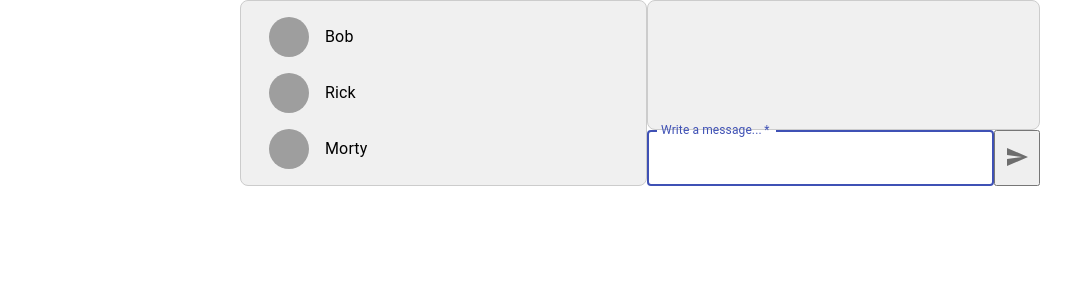
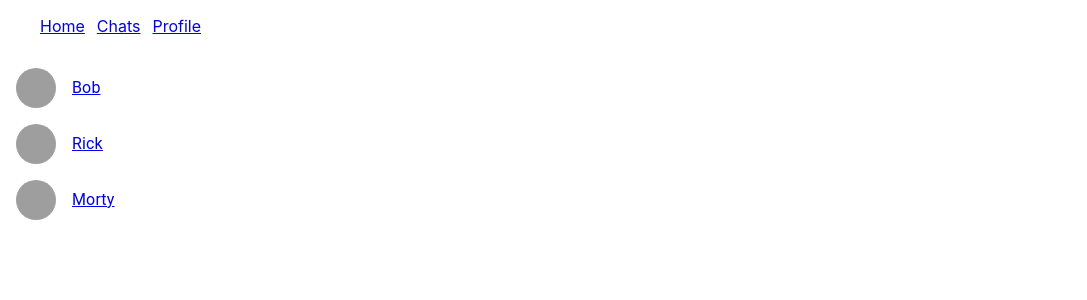
Before and after one commit to youryCh/react-gb-project, a React (Create React App) app: page /chats in a window 1280 px wide. Shown: the top 300 px of the page, without its empty margins (0-1087 px from the left). Built offline with nearby package versions, Linux system fonts and the light colour scheme; grey boxes are pictures that could not be loaded.

Commit message:
lesson 4

```diff
--- a/package.json
+++ b/package.json
@@ -10,6 +10,7 @@
     "@testing-library/user-event": "^12.8.3",
     "react": "^17.0.2",
     "react-dom": "^17.0.2",
+    "react-router-dom": "^5.2.0",
     "react-scripts": "4.0.3",
     "web-vitals": "^1.1.2"
   },
--- a/src/App.js
+++ b/src/App.js
@@ -1,15 +1,15 @@
 import './app.sass'
 import { useEffect, useState, useRef } from 'react'
-import { authors, chats } from './constants'
+import { authors } from './constants'
 import Message from './Message'
-import { TextField, Grid, List, ListItem, ListItemText, ListItemAvatar, Avatar } from '@material-ui/core'
+import {TextField, Grid} from '@material-ui/core'
 import SendIcon from '@material-ui/icons/Send'
+import ChatList from './ChatList';
 
 function App() {
   const [messageList, setMessageList] = useState([])
   const [message, setMessage] = useState('')
   const firstRender = useRef(true)
-  const [chatList, setChatList] = useState([])
 
   useEffect(() => {
     if (
@@ -45,25 +45,10 @@ function App() {
     setMessage('')
   }
 
-  useEffect(() => {
-    setChatList(chats)
-  }, [])
-
   return (
     <div className="App">
       <Grid item xs={12} className="message-block">
-        <List>
-          { chatList.map(chat =>
-            <ListItem key={ chat.id }>
-              <ListItemAvatar>
-                <Avatar alt="" src="#" />
-              </ListItemAvatar>
-              <ListItemText
-                primary={ chat.name }
-              />
-            </ListItem>
-          ) }
-        </List>
+        <ChatList />
       </Grid>
       <Grid item xs={12}>
         <div className="message-block">
--- /dev/null
+++ b/src/Chat.jsx
@@ -0,0 +1,17 @@
+import React from 'react';
+import {useParams} from 'react-router-dom';
+import {chats} from './constants';
+import {Redirect} from 'react-router-dom';
+
+export default function Chat() {
+  const {chatId} = useParams();
+
+  if (!chatId || !chats[chatId - 1]) {
+    console.log(chatId);
+    return <Redirect to="/chats" />;
+  }
+
+  return (
+    <span>Chat {chatId} page</span>
+  );
+}
--- /dev/null
+++ b/src/ChatList.jsx
@@ -0,0 +1,35 @@
+import React from 'react';
+import {List,
+  ListItem,
+  ListItemAvatar,
+  Avatar,
+  ListItemText
+} from '@material-ui/core';
+import {Link} from 'react-router-dom';
+import { useState, useEffect } from 'react';
+import {chats} from './constants';
+
+export default function ChatList() {
+  const [chatList, setChatList] = useState([]);
+
+  useEffect(() => {
+    setChatList(chats)
+  }, [])
+
+  return (
+    <List>
+      {chatList.map(chat =>
+        <Link to={`/chats/${chat.id}`} key={ chat.id }>
+          <ListItem>
+            <ListItemAvatar>
+              <Avatar alt="" src="#" />
+            </ListItemAvatar>
+            <ListItemText
+              primary={ chat.name }
+            />
+          </ListItem>
+        </Link>
+      )}
+    </List>
+  );
+}
--- /dev/null
+++ b/src/Router.jsx
@@ -0,0 +1,46 @@
+import React from 'react';
+import {Switch, Route, Link} from 'react-router-dom';
+import App from './App';
+import Chat from './Chat';
+import ChatList from './ChatList';
+
+export default function Router() {
+  return (
+    <React.Fragment>
+      <header>
+        <ul className="header-links">
+          <li>
+            <Link to="/">Home</Link>
+          </li>
+          <li>
+            <Link to="/chats">Chats</Link>
+          </li>
+          <li>
+            <Link to="/profile">Profile</Link>
+          </li>
+        </ul>
+      </header>
+      <Switch>
+        <Route path="/" exact>
+          <App />
+        </Route>
+
+        <Route path="/chats" exact>
+          <ChatList />
+        </Route>
+
+        <Route path="/chats/:chatId?">
+          <Chat />
+        </Route>
+
+        <Route path="/profile">
+          Profile
+        </Route>
+
+        <Route>
+          Page not found
+        </Route>
+      </Switch>
+    </React.Fragment>
+  );
+}
--- a/src/app.sass
+++ b/src/app.sass
@@ -9,6 +9,13 @@
 
   &__btn
     flex-basis: 50px
+
+.header-links
+  display: flex
+  list-style: none
+
+  & > li
+    margin-right: 12px
 
 .message-block
   border: 1px solid #ccc
--- a/src/constants.js
+++ b/src/constants.js
@@ -1,19 +1,19 @@
 export const authors = {
   me: 'You',
   bot: 'Bot'
-}
+};
 
 export const chats = [
   {
     name: 'Bob',
-    id: 'kj3k2'
+    id: '1'
   },
   {
     name: 'Rick',
-    id: '7dfgd'
+    id: '2'
   },
   {
     name: 'Morty',
-    id: 'bn3sd'
+    id: '3'
   }
-]
+];
--- a/src/index.js
+++ b/src/index.js
@@ -1,17 +1,17 @@
 import React from 'react';
 import ReactDOM from 'react-dom';
 import './index.css';
-import App from './App';
 import reportWebVitals from './reportWebVitals';
+import {BrowserRouter} from 'react-router-dom';
+import Router from './Router';
 
 ReactDOM.render(
   <React.StrictMode>
-    <App />
+    <BrowserRouter>
+      <Router />
+    </BrowserRouter>
   </React.StrictMode>,
   document.getElementById('root')
 );
 
-// If you want to start measuring performance in your app, pass a function
-// to log results (for example: reportWebVitals(console.log))
-// or send to an analytics endpoint. Learn more: https://bit.ly/CRA-vitals
 reportWebVitals();
```
Also changed, not shown: 1 other file (tests, documents, lock files or other folders).
